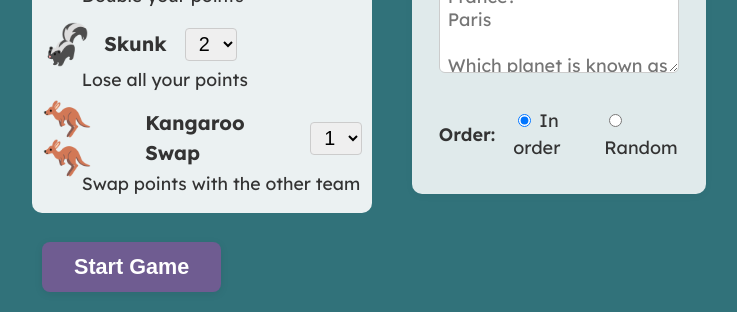
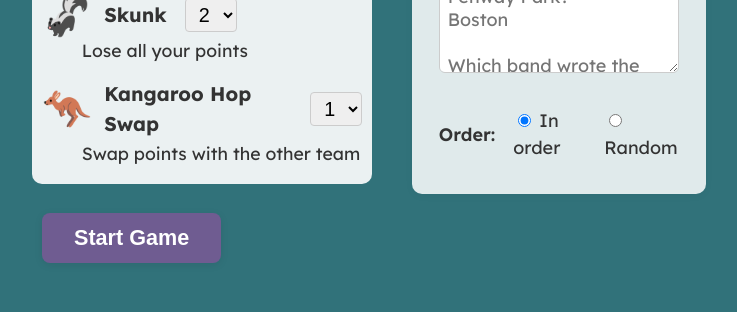
Before and after one commit to cpiontek/tornado-game, a website: page index.html in a window 1280 px wide. Shown: the part 714-1026 px from the top of the page, without its empty margins (298-1035 px from the left). After the commit the page ends 997 px from the top, so only its background shows below. Drawn offline with Linux system fonts and the light colour scheme.

Commit message:
Revert to working version

```diff
--- a/index.html
+++ b/index.html
@@ -647,7 +647,7 @@
       }
     }
     .slightly-wider-questions-block {
-      max-width: 270px;
+      max-width: 340px;
       width: 100%;
       margin-top: 1.2rem;
       margin-bottom: 0;
@@ -733,7 +733,7 @@
         <div class="how-to-play">
           <p class="how-title">How to Play:</p>
           <p class="how-body">
-            You control the game! Ask your own questions aloud (from a worksheet or lesson), or paste questions into the game below. When a player answers correctly, let them pick a number to reveal points or a special animal event for their team.
+            Ask your own questions aloud (from a worksheet or lesson), or paste questions into the game below. When a player answers correctly, let them pick a number to reveal points or a special event for their team.
           </p>
         </div>
         <div class="special-item-compact-list">
@@ -750,7 +750,7 @@
             <div class="special-desc">Lose all your points</div>
           </div>
           <div class="special-item-compact">
-            <div class="special-row"><span class="emoji-big">🦘🦘</span> <b>Kangaroo Swap</b> <select id="swapCount"><option>0</option><option selected>1</option><option>2</option><option>3</option><option>4</option><option>5</option></select></div>
+            <div class="special-row"><span class="emoji-big">🦘</span> <b>Kangaroo Hop Swap</b> <select id="swapCount"><option>0</option><option selected>1</option><option>2</option><option>3</option><option>4</option><option>5</option></select></div>
             <div class="special-desc">Swap points with the other team</div>
           </div>
         </div>
@@ -776,11 +776,11 @@
             Questions &amp; Answers:<br/>
             <small>Enter questions (and optional answers). One per line, or use a blank line between question and answer.</small>
             <textarea id="questionsInput"
-              placeholder="What is the capital of France?
-Paris
+              placeholder="What city is home to Fenway Park?
+Boston
 
-Which planet is known as the Red Planet?
-Mars"></textarea>
+Which band wrote the song 'Hey Jude'?
+The Beatles"></textarea>
           </label>
           <div class="inline-radio">
             <span>Order:</span>
@@ -940,6 +940,7 @@ Mars"></textarea>
       let doubleCount = parseInt(document.getElementById('doubleCount').value);
       let loseCount = parseInt(document.getElementById('loseCount').value);
       let swapCount = parseInt(document.getElementById('swapCount').value);
+      // Fully reset game state and grid
       initGame(tornadoCount, doubleCount, loseCount, swapCount);
       buildGrid(total);
       showQuestion();
@@ -955,11 +956,8 @@ Mars"></textarea>
       updateScores(); turn='A'; updateTurn();
       gridEl.innerHTML='';
       document.getElementById('questionAnswerRow').style.display = 'none';
-      // Reset special item selectors to their current values
-      document.getElementById('tornadoCount').value = document.getElementById('tornadoCount').value;
-      document.getElementById('doubleCount').value = document.getElementById('doubleCount').value;
-      document.getElementById('loseCount').value = document.getElementById('loseCount').value;
-      document.getElementById('swapCount').value = document.getElementById('swapCount').value;
+      // No need to reassign selector values; UI is already reset
+      showQuestion();
     };
 
     function initGame(tornadoCount=2, doubleCount=2, loseCount=2, swapCount=1){
@@ -1044,8 +1042,6 @@ Mars"></textarea>
         annB.textContent=`${names.B} got ${out}`; annA.textContent='';
       }
       btn.textContent=out; btn.disabled=true;
-      setTimeout(()=>btn.classList.remove('flip'), 600);
-      // Confetti for big points
       if(r.type==='points' && r.value>=800){ confettiBurst(btn); playCorrect(); }
       updateScores();
       const done=document.querySelectorAll('#grid button:disabled').length;
```
